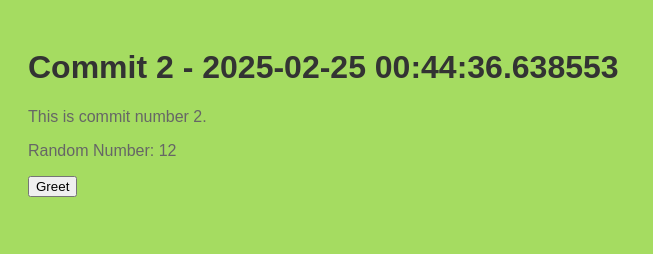
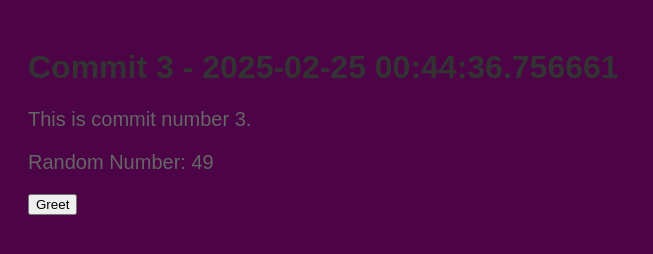
Before and after one commit to stiffs95/myrep-repo-20250225004425, a plain HTML site: page index.html in a window 1280 px wide. Shown: the whole page, without its empty margins (0-653 px from the left). Drawn offline with Linux system fonts and the light colour scheme.

Commit message:
📝 Commit 3 with HTML, CSS, and JS

```diff
--- a/index.html
+++ b/index.html
@@ -2,13 +2,13 @@
     <!DOCTYPE html>
     <html>
     <head>
-        <title>Commit 2 - 2025-02-25 00:44:36.638553</title>
+        <title>Commit 3 - 2025-02-25 00:44:36.756661</title>
         <link rel="stylesheet" href="style.css">
     </head>
     <body>
-        <h1>Commit 2 - 2025-02-25 00:44:36.638553</h1>
-        <p>This is commit number 2.</p>
-        <p>Random Number: 12</p>
+        <h1>Commit 3 - 2025-02-25 00:44:36.756661</h1>
+        <p>This is commit number 3.</p>
+        <p>Random Number: 49</p>
         <button onclick="greet()">Greet</button>
         <script src="script.js"></script>
     </body>
--- a/script.js
+++ b/script.js
@@ -2,4 +2,4 @@
     function greet() {
         alert('Hello from commit ' + commitNumber + '!');
     }
-    var commitNumber = 2;
+    var commitNumber = 3;
--- a/style.css
+++ b/style.css
@@ -1,7 +1,7 @@
 
     body {
         font-family: Arial, sans-serif;
-        background-color: #a5dc61;
+        background-color: #4c0447;
         padding: 20px;
     }
     h1 {
@@ -9,5 +9,5 @@
     }
     p {
         color: #666;
-        font-size: 16px;
+        font-size: 20px;
     }
```
